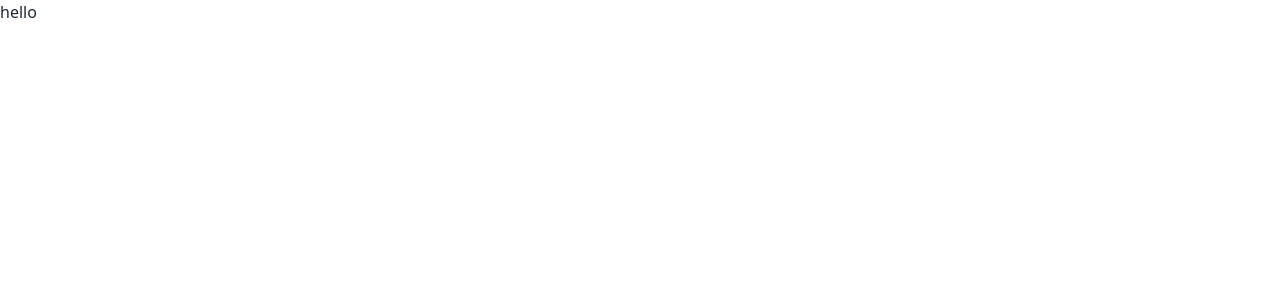
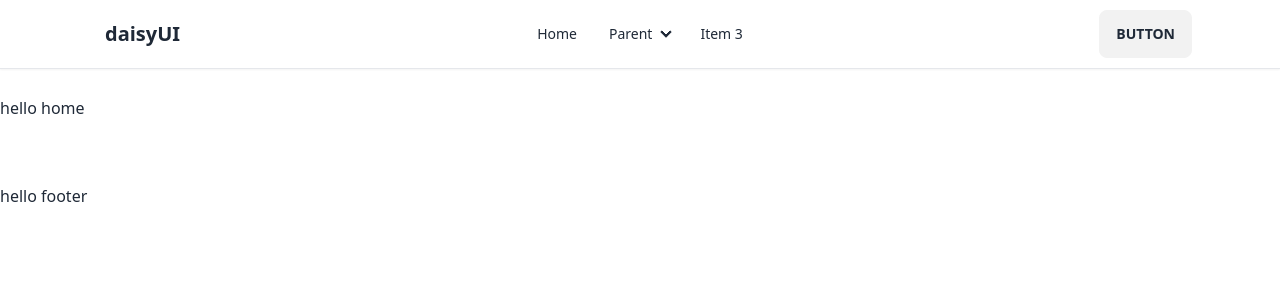
Before and after one commit to AbulAlaJobayar/summer-Camp-School-Client, a React (Vite) app: page / in a window 1280 px wide. Shown: the top 300 px of the page. Built offline with nearby package versions, Linux system fonts and the light colour scheme.

Commit message:
navbar-added

```diff
--- /dev/null
+++ b/src/Layout/Main.jsx
@@ -0,0 +1,17 @@
+import { Outlet } from "react-router-dom";
+import Navbar from "../Shared/Navbar/Navbar";
+import Footer from "../Shared/Footer/Footer";
+
+const Main = () => {
+  return (
+    <div>
+      <Navbar></Navbar>
+      <div className="pt-24 pb-16">
+        <Outlet></Outlet>
+      </div>
+      <Footer></Footer>
+    </div>
+  );
+};
+
+export default Main;
--- /dev/null
+++ b/src/Pages/Home/Home.jsx
@@ -0,0 +1,11 @@
+
+
+const Home = () => {
+    return (
+        <div>
+            <h1>hello home</h1>
+        </div>
+    );
+};
+
+export default Home;
--- /dev/null
+++ b/src/Routes/Router.jsx
@@ -0,0 +1,21 @@
+import { createBrowserRouter } from "react-router-dom";
+import Main from "../Layout/Main";
+import Home from "../Pages/Home/Home";
+
+
+const router = createBrowserRouter([
+    {
+      path: "/",
+      element: <Main></Main>,
+      children:[
+{
+    path:'/',
+    element:<Home></Home>
+}
+
+
+      ]
+    },
+  ]);
+
+  export default router
--- /dev/null
+++ b/src/Shared/Container.jsx
@@ -0,0 +1,10 @@
+
+const Container = ({ children }) => {
+  return (
+    <div className='max-w-[2520px] mx-auto xl:px-20 md:px-10 sm:px-2 px-4'>
+      {children}
+    </div>
+  )
+}
+
+export default Container
--- /dev/null
+++ b/src/Shared/Footer/Footer.jsx
@@ -0,0 +1,11 @@
+
+
+const Footer = () => {
+    return (
+        <div>
+           <h1>hello footer</h1>
+        </div>
+    );
+};
+
+export default Footer;
--- /dev/null
+++ b/src/Shared/Navbar/Navbar.jsx
@@ -0,0 +1,86 @@
+import { Link} from "react-router-dom";
+import Container from "../Container";
+
+const Navbar = () => {
+
+
+  const navOption = (
+    <>
+      <li>
+       <Link to='/'>Home</Link>
+      </li>
+
+
+
+      <li tabIndex={0}>
+        <details>
+          <summary>Parent</summary>
+          <ul className="p-2">
+            <li>
+              <a>Submenu 1</a>
+            </li>
+            <li>
+              <a>Submenu 2</a>
+            </li>
+          </ul>
+        </details>
+      </li>
+      <li>
+        <a>Item 3</a>
+      </li>
+    </>
+  );
+
+
+
+  return (
+    <div className="fixed w-full bg-white z-13 shadow-sm">
+      <div className=" border-b-[1px]">
+        <Container>
+          <div className="navbar ">
+            <div className="navbar-start">
+              <div className="dropdown">
+                <label tabIndex={0} className="btn btn-ghost lg:hidden">
+                  <svg
+                    xmlns="http://www.w3.org/2000/svg"
+                    className="h-5 w-5"
+                    fill="none"
+                    viewBox="0 0 24 24"
+                    stroke="currentColor"
+                  >
+                    <path
+                      strokeLinecap="round"
+                      strokeLinejoin="round"
+                      strokeWidth="2"
+                      d="M4 6h16M4 12h8m-8 6h16"
+                    />
+                  </svg>
+                </label>
+
+                <ul
+                  tabIndex={0}
+                  className="menu menu-sm dropdown-content mt-3 p-2 shadow bg-base-100 rounded-box w-52"
+                >
+                  {navOption}
+                </ul>
+              </div>
+              <a className="btn btn-ghost normal-case text-xl">daisyUI</a>
+            </div>
+            <div className="navbar-center hidden lg:flex">
+              <ul className="menu menu-horizontal px-1">{navOption}</ul>
+            </div>
+            <div className="navbar-end">
+
+
+              <a className="btn">Button</a>
+
+
+            </div>
+          </div>
+        </Container>
+      </div>
+    </div>
+  );
+};
+
+export default Navbar;
--- a/src/main.jsx
+++ b/src/main.jsx
@@ -2,8 +2,14 @@
 import ReactDOM from 'react-dom/client'
 import './index.css'
 
+import {
+  RouterProvider,
+} from "react-router-dom";
+
+import router from './Routes/Router';
+
 ReactDOM.createRoot(document.getElementById('root')).render(
   <React.StrictMode>
-    <div> <h1>hello</h1></div>
+    <RouterProvider router={router} />
   </React.StrictMode>,
 )
```
Also changed, not shown: .eslintrc.cjs.
